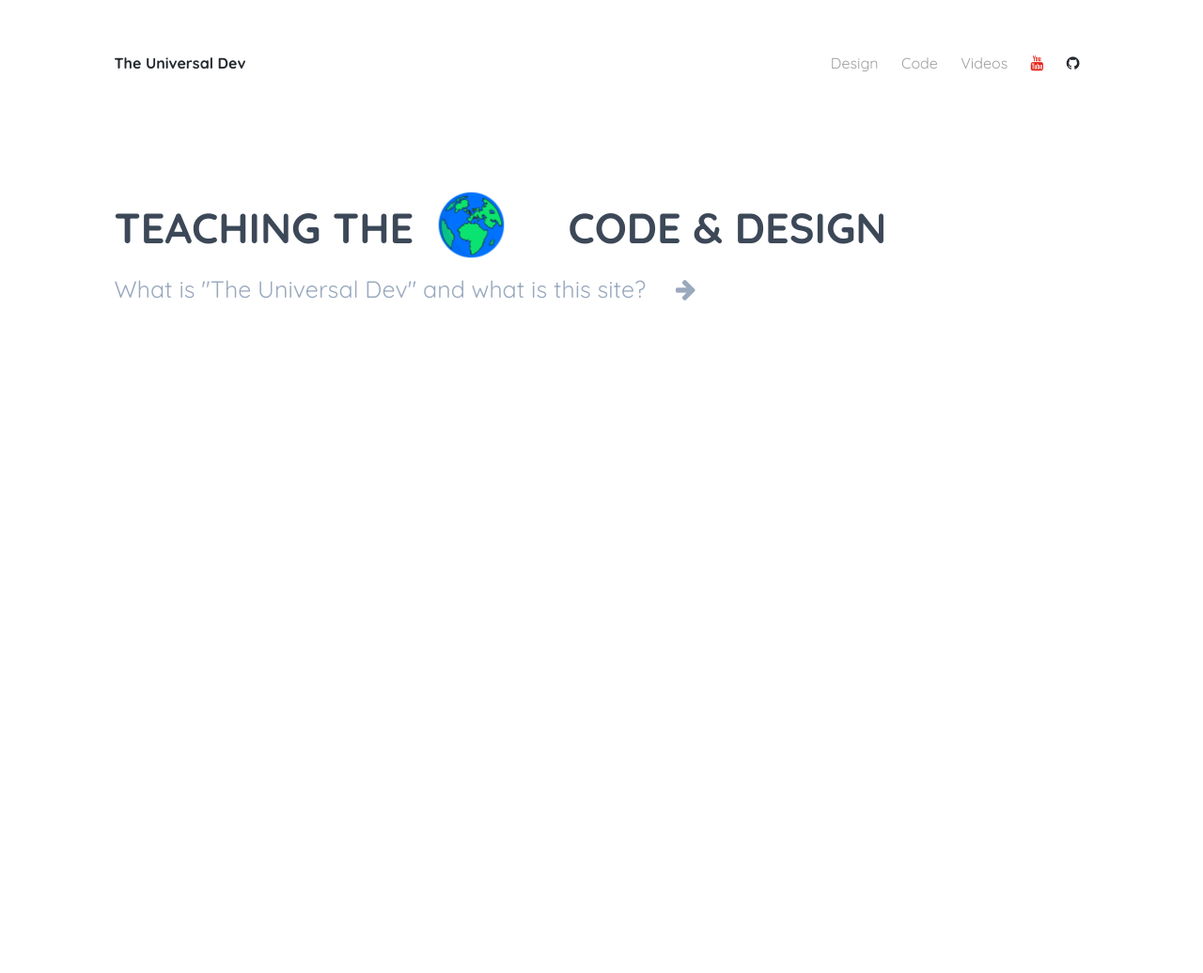
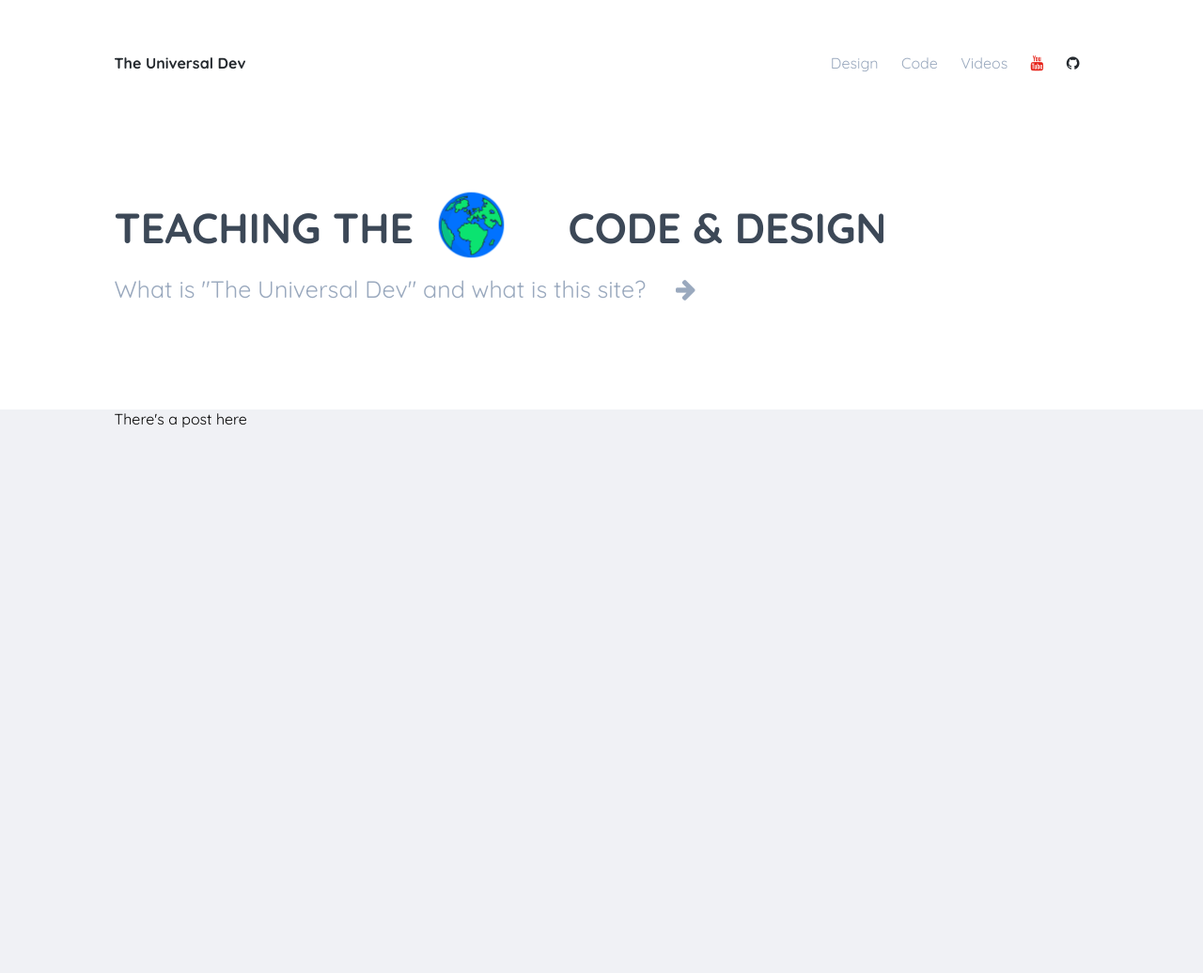
Before and after one commit to theuniversaldev/theuniversaldev.github.io, a Jekyll site: the page built from index.html, in a window 1280 px wide. Shown: the whole page at 94% size. Built offline with Jekyll 4.4.1, drawn with Linux system fonts in a browser that asks for light colours; nearby versions of some CDN libraries; before the commit the page ends 940 px from its top, so only the background shows below that.

Commit message:
Added crude responsive navigation

```diff
--- a/_includes/nav.html
+++ b/_includes/nav.html
@@ -1,6 +1,7 @@
 <section class="nav clearfix">
      <div class="wrapper clearfix">
           <a href="index.html" class="logo">The Universal Dev</a>
+          <a href="#" class="menu"><i class="fa fa-bars"></i></a>
           <nav class="navigation clearfix">
                <ul>
                     <li><a href="design.html">Design</a></li>
--- a/_layouts/default.html
+++ b/_layouts/default.html
@@ -14,5 +14,8 @@
           {% include nav.html %}
           {{content}}
      </div>
+
+     <script src="https://ajax.googleapis.com/ajax/libs/jquery/3.2.1/jquery.min.js"></script>
+     <script src="js/action.js"></script>
 </body>
 </html>
--- a/css/application.css
+++ b/css/application.css
@@ -53,6 +53,10 @@
      margin: 15px 0;
 }
 
+a.menu {
+     display: none;
+}
+
 @keyframes rockabye {
      0% {
           left: 0px;
@@ -99,7 +103,7 @@
 }
 
 nav li a {
-     color: #A09EA2;
+     color: #9AA9BE;
 }
 
 nav li a:hover {
@@ -163,7 +167,6 @@
 }
 
 section.banner h2 a {
-     //color: #A09EA2;
      color: #9AA9BE;
      font-size: 25px;
 }
@@ -180,3 +183,39 @@
 section.banner div.content {
      padding-top: 0px;
 }
+
+/* Recent Posts Styling */
+
+section.recents {
+     background-color: #F0F1F5;
+     width: 100%;
+     height: 600px;
+     box-shadow: 100px 0px 0px #F0F1F5, -100px 0px 0px #F0F1F5;
+}
+
+/* Responsive Design Styling */
+
+@media only screen and (max-width: 768px) {
+     section.nav nav.navigation {
+          display: none;
+     }
+
+     section.nav nav.navigation.active {
+          display: block;
+          width: 100%;
+     }
+
+     section.nav nav.navigation.active li a {
+          display: block;
+     }
+
+     a.menu {
+          display: block;
+          float: right;
+     }
+
+     a.menu i {
+          color: #9AA9BE;
+          padding-top: 17px;
+     }
+}
--- a/index.html
+++ b/index.html
@@ -10,3 +10,21 @@
           </div>
      </div>
 </section>
+
+<section class="recents">
+     <div class="wrapper">
+          <!-- {% for post in site.posts limit:1 %}
+               <div class="post">
+                    <h1>{{ post.title }}</h1>
+                    <p>{{ post.meta }}</p>
+               </div>
+          {% endfor %} -->
+          <ul>
+               {% for post in site.posts %}
+               <li>
+                    <p>There's a post here</p>
+               </li>
+               {% endfor %}
+          </ul>
+     </div>
+</section>
--- /dev/null
+++ b/js/action.js
@@ -0,0 +1,6 @@
+$(document).ready(function() {
+     $(".menu").click(function(e) {
+          e.stopPropagation();
+          $(".navigation").toggleClass("active");
+     });
+});
```
Also changed, not shown: _posts/2017-05-15-first-blog-post.md (added, +9 -0 lines), 3 other files.
